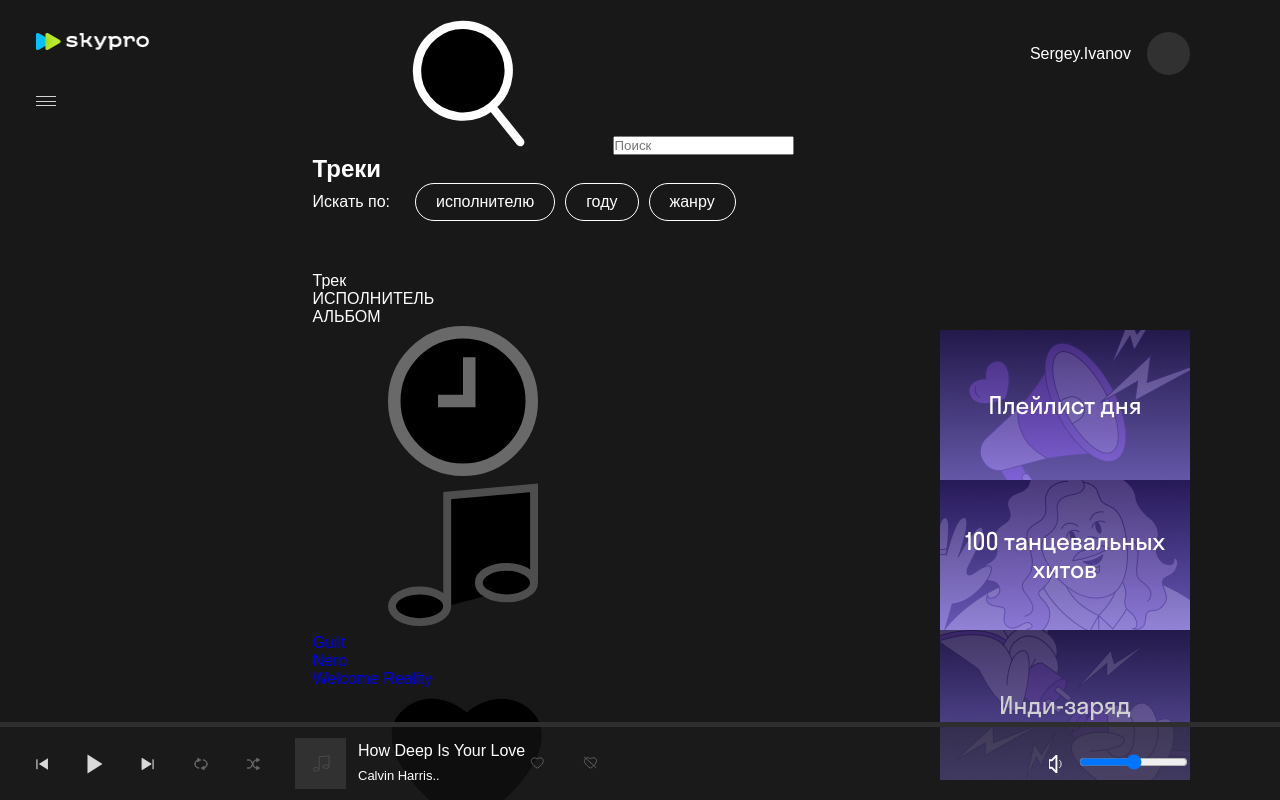
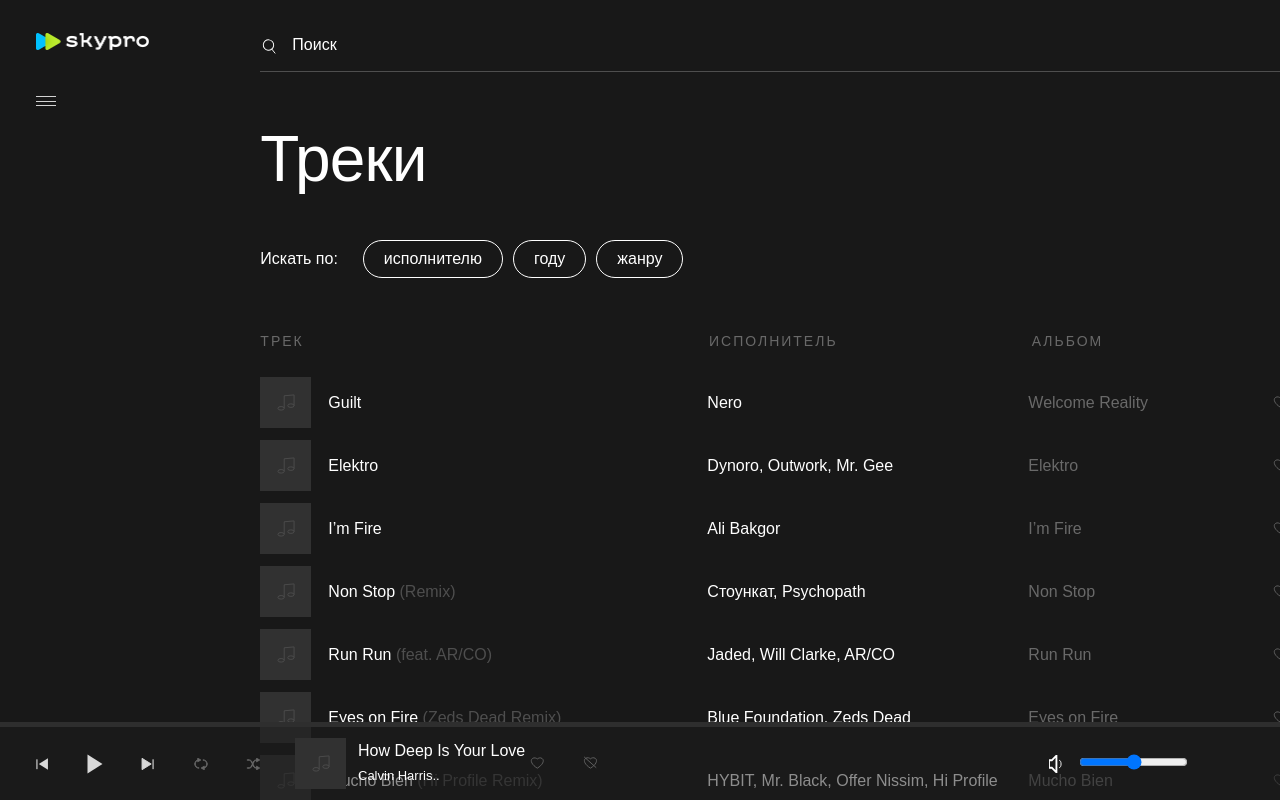
Before and after one commit to JulKuzmi/skypro-music, a React (Create React App) app: page / in a window 1280 px wide. Built offline with nearby package versions, Linux system fonts and the light colour scheme; a web font is replaced by a local one.

Commit message:
add styled components

```diff
--- a/src/components/Track/sceleton.style.jsx
+++ b/src/components/Track/sceleton.style.jsx
@@ -0,0 +1,123 @@
+import styled from "styled-components";
+
+export const PlaylistItem = styled.div`
+  width: 100%;
+  display: block;
+  margin-bottom: 12px;
+`;
+export const PlaylistTrack = styled.div`
+  display: -webkit-box;
+  display: -ms-flexbox;
+  display: flex;
+  -webkit-box-orient: horizontal;
+  -webkit-box-direction: normal;
+  -ms-flex-direction: row;
+  flex-direction: row;
+  -webkit-box-pack: justify;
+  -ms-flex-pack: justify;
+  justify-content: space-between;
+  -webkit-box-align: center;
+  -ms-flex-align: center;
+  align-items: center;
+`;
+export const TrackTitle = styled.div`
+  display: -webkit-box;
+  display: -ms-flexbox;
+  display: flex;
+  -webkit-box-orient: horizontal;
+  -webkit-box-direction: normal;
+  -ms-flex-direction: row;
+  flex-direction: row;
+  -webkit-box-align: center;
+  -ms-flex-align: center;
+  align-items: center;
+  width: 447px;
+`;
+export const TrackTitleImage = styled.div`
+  width: 51px;
+  height: 51px;
+  padding: 16px;
+  background: #313131;
+  display: -webkit-box;
+  display: -ms-flexbox;
+  display: flex;
+  -webkit-box-align: center;
+  -ms-flex-align: center;
+  align-items: center;
+  -webkit-box-pack: center;
+  -ms-flex-pack: center;
+  justify-content: center;
+  margin-right: 17px;
+`;
+export const TrackAuthor = styled.div`
+  width: 321px;
+  display: -webkit-box;
+  display: -ms-flexbox;
+  display: flex;
+  -webkit-box-pack: start;
+  -ms-flex-pack: start;
+  justify-content: flex-start;
+`;
+export const TrackAlbum = styled.div`
+  width: 245px;
+`;
+export const SideBarItem = styled.div`
+  width: 250px;
+  height: 150px;
+  :not(:last-child) {
+    margin-bottom: 30px;
+  }
+`;
+export const TrackTitleSvg = styled.svg`
+  width: 18px;
+  height: 17px;
+  fill: transparent;
+  stroke: #4e4e4e;
+`;
+export const TrackTitleLink = styled.a`
+  font-style: normal;
+  font-weight: 400;
+  font-size: 16px;
+  line-height: 24px;
+  color: #ffffff;
+`;
+export const TrackTitleSpan = styled.span`
+  font-style: normal;
+  font-weight: 400;
+  font-size: 16px;
+  line-height: 24px;
+  color: #4e4e4e;
+`;
+export const TrackAuthorLink = styled.a`
+  font-style: normal;
+  font-weight: 400;
+  font-size: 16px;
+  line-height: 24px;
+  color: #ffffff;
+  text-align: left;
+`;
+export const TrackAlbumLink = styled.a`
+  font-style: normal;
+  font-weight: 400;
+  font-size: 16px;
+  line-height: 24px;
+  color: #696969;
+`;
+export const TrackTimeSvg = styled.svg`
+  width: 14px;
+  height: 12px;
+  margin-right: 17px;
+  fill: transparent;
+  stroke: #696969;
+`;
+export const TrackTimeText = styled.span`
+  font-style: normal;
+  font-weight: 400;
+  font-size: 16px;
+  line-height: 24px;
+  text-align: right;
+  color: #696969;
+`;
+export const TrackTime = styled.div`
+  width: 65px;
+`;
--- a/src/components/Track/track.jsx
+++ b/src/components/Track/track.jsx
@@ -1,40 +1,37 @@
 import { songs } from "../songs";
+import * as S from "./sceleton.style";
+
 export const Track = () => {
   return songs.map((song, index) => {
     return (
-      <div key={index} className="playlist__item">
-        <div className="playlist__track track">
-          <div className="track__title">
-            <div className="track__title-image">
-              <svg className="track__title-svg" alt="music">
+      <S.PlaylistItem>
+        <S.PlaylistTrack>
+          <S.TrackTitle>
+            <S.TrackTitleImage>
+              <S.TrackTitleSvg alt="music">
                 <use xlinkHref="img/icon/sprite.svg#icon-note"></use>
-              </svg>
-            </div>
-            <div className="track__title-text">
-              <a className="track__title-link" href="http://">
-                {song.name}{" "}
-                <span className="track__title-span">{song.add}</span>
-              </a>
-            </div>
-          </div>
-          <div className="track__author">
-            <a className="track__author-link" href="http://">
-              {song.author}
-            </a>
-          </div>
-          <div className="track__album">
-            <a className="track__album-link" href="http://">
-              {song.album}
-            </a>
-          </div>
-          <div className="track__time">
-            <svg className="track__time-svg" alt="time">
+              </S.TrackTitleSvg>
+            </S.TrackTitleImage>
+            <S.TrackAuthor>
+              <S.TrackTitleLink href="http://">
+                {song.name} <S.TrackTitleSpan>{song.add}</S.TrackTitleSpan>
+              </S.TrackTitleLink>
+            </S.TrackAuthor>
+          </S.TrackTitle>
+          <S.TrackAuthor>
+            <S.TrackAuthorLink href="http://">{song.author}</S.TrackAuthorLink>
+          </S.TrackAuthor>
+          <S.TrackAlbum>
+            <S.TrackAlbumLink href="http://">{song.album}</S.TrackAlbumLink>
+          </S.TrackAlbum>
+          <S.TrackTime>
+            <S.TrackTimeSvg alt="time">
               <use xlinkHref="img/icon/sprite.svg#icon-like"></use>
-            </svg>
-            <span className="track__time-text">{song.time}</span>
-          </div>
-        </div>
-      </div>
+            </S.TrackTimeSvg>
+            <S.TrackTimeText>{song.time}</S.TrackTimeText>
+          </S.TrackTime>
+        </S.PlaylistTrack>
+      </S.PlaylistItem>
     );
   });
 };
--- a/src/components/TrackList/trackList.jsx
+++ b/src/components/TrackList/trackList.jsx
@@ -2,6 +2,8 @@
 import { useEffect, useState } from "react";
 import { SceletonCard } from "../Track/sceleton";
 import { Filter } from "../Filter/filter";
+import * as S from "./trackList.style";
+
 export function TrackList() {
   const [isLoading, setLoading] = useState([]);
   const [songs, setPosts] = useState(false);
@@ -12,37 +14,32 @@
       setLoading(false);
     }, 5000);
     return () => clearTimeout(time);
-  }, [songs]);
+  }, []);
   return (
-    <div className="main__centerblock centerblock">
-      <div className="centerblock__search search">
-        <svg className="search__svg">
+    <S.MainCenterblock>
+      <S.CenterblockSearch>
+        <S.SearchSvg>
           <use xlinkHref="img/icon/sprite.svg#icon-search"></use>
-        </svg>
-        <input
-          className="search__text"
-          type="search"
-          placeholder="Поиск"
-          name="search"
-        />
-      </div>
-      <h2 className="centerblock__h2">Треки</h2>
+        </S.SearchSvg>
+        <S.SearchText type="search" placeholder="Поиск" name="search" />
+      </S.CenterblockSearch>
+      <S.CenterblockH2>Треки</S.CenterblockH2>
       <Filter />
-      <div className="centerblock__content">
-        <div className="content__title playlist-title">
-          <div className="playlist-title__col col01">Трек</div>
-          <div className="playlist-title__col col02">ИСПОЛНИТЕЛЬ</div>
-          <div className="playlist-title__col col03">АЛЬБОМ</div>
-          <div className="playlist-title__col col04">
-            <svg className="playlist-title__svg" alt="time">
+      <S.CenterblockContent>
+        <S.ContentTitle>
+          <S.PlaylistTitleCol1>Трек</S.PlaylistTitleCol1>
+          <S.PlaylistTitleCol2>ИСПОЛНИТЕЛЬ</S.PlaylistTitleCol2>
+          <S.PlaylistTitleCol3>АЛЬБОМ</S.PlaylistTitleCol3>
+          <S.PlaylistTitleCol4>
+            <S.PlaylistTitleSvg alt="time">
               <use xlinkHref="img/icon/sprite.svg#icon-watch"></use>
-            </svg>
-          </div>
-        </div>
-        <div className="content__playlist playlist">
+            </S.PlaylistTitleSvg>
+          </S.PlaylistTitleCol4>
+        </S.ContentTitle>
+        <S.ContentPlaylist>
           {isLoading ? <SceletonCard /> : <Track />}
-        </div>
-      </div>
-    </div>
+        </S.ContentPlaylist>
+      </S.CenterblockContent>
+    </S.MainCenterblock>
   );
 }
--- a/src/components/TrackList/trackList.style.jsx
+++ b/src/components/TrackList/trackList.style.jsx
@@ -0,0 +1,163 @@
+import styled from "styled-components";
+
+export const MainCenterblock = styled.div`
+  width: auto;
+  -webkit-box-flex: 3;
+  -ms-flex-positive: 3;
+  flex-grow: 3;
+  padding: 20px 40px 20px 111px;
+`;
+export const CenterblockSearch = styled.div`
+  width: 100%;
+  border-bottom: 1px solid #4e4e4e;
+  margin-bottom: 51px;
+  display: -webkit-box;
+  display: -ms-flexbox;
+  display: flex;
+  -webkit-box-orient: horizontal;
+  -webkit-box-direction: normal;
+  -ms-flex-direction: row;
+  flex-direction: row;
+  -webkit-box-align: center;
+  -ms-flex-align: center;
+  align-items: center;
+`;
+export const SearchSvg = styled.svg`
+  width: 17px;
+  height: 17px;
+  margin-right: 5px;
+  stroke: #ffffff;
+  fill: transparent;
+`;
+export const SearchText = styled.input`
+  -webkit-box-flex: 100;
+  -ms-flex-positive: 100;
+  flex-grow: 100;
+  background-color: transparent;
+  border: none;
+  padding: 13px 10px 14px;
+  font-style: normal;
+  font-weight: 400;
+  font-size: 16px;
+  line-height: 24px;
+  color: #ffffff;
+  &::-webkit-input-placeholder {
+    background-color: transparent;
+    color: #ffffff;
+    font-style: normal;
+    font-weight: 400;
+    font-size: 16px;
+    line-height: 24px;
+  &:-ms-input-placeholder {
+    background-color: transparent;
+    color: #ffffff;
+    font-style: normal;
+    font-weight: 400;
+    font-size: 16px;
+    line-height: 24px;
+  &::-ms-input-placeholder {
+    background-color: transparent;
+    color: #ffffff;
+    font-style: normal;
+    font-weight: 400;
+    font-size: 16px;
+    line-height: 24px;
+  &::placeholder {
+    background-color: transparent;
+    color: #ffffff;
+    font-style: normal;
+    font-weight: 400;
+    font-size: 16px;
+    line-height: 24px;
+`;
+export const CenterblockH2 = styled.h2`
+  font-style: normal;
+  font-weight: 400;
+  font-size: 64px;
+  line-height: 72px;
+  letter-spacing: -0.8px;
+  margin-bottom: 45px;
+`;
+export const CenterblockContent = styled.div`
+  display: -webkit-box;
+  display: -ms-flexbox;
+  display: flex;
+  -webkit-box-orient: vertical;
+  -webkit-box-direction: normal;
+  -ms-flex-direction: column;
+  flex-direction: column;
+  position: relative;
+`;
+export const ContentTitle = styled.div`
+  display: -webkit-box;
+  display: -ms-flexbox;
+  display: flex;
+  -webkit-box-orient: horizontal;
+  -webkit-box-direction: normal;
+  -ms-flex-direction: row;
+  flex-direction: row;
+  -webkit-box-align: center;
+  -ms-flex-align: center;
+  align-items: center;
+  -webkit-box-pack: justify;
+  -ms-flex-pack: justify;
+  justify-content: space-between;
+  margin-bottom: 24px;
+`;
+export const ContentPlaylist = styled.div`
+  display: -webkit-box;
+  display: -ms-flexbox;
+  display: flex;
+  -webkit-box-orient: vertical;
+  -webkit-box-direction: normal;
+  -ms-flex-direction: column;
+  flex-direction: column;
+  overflow-y: auto;
+`;
+export const PlaylistTitleCol1 = styled.div`
+  font-style: normal;
+  font-weight: 400;
+  font-size: 14px;
+  line-height: 24px;
+  letter-spacing: 2px;
+  color: #696969;
+  text-transform: uppercase;
+  width: 447px;
+`;
+export const PlaylistTitleCol2 = styled.div`
+  font-style: normal;
+  font-weight: 400;
+  font-size: 14px;
+  line-height: 24px;
+  letter-spacing: 2px;
+  color: #696969;
+  text-transform: uppercase;
+  width: 321px;
+`;
+export const PlaylistTitleCol3 = styled.div`
+  font-style: normal;
+  font-weight: 400;
+  font-size: 14px;
+  line-height: 24px;
+  letter-spacing: 2px;
+  color: #696969;
+  text-transform: uppercase;
+  width: 245px;
+`;
+export const PlaylistTitleCol4 = styled.div`
+  font-style: normal;
+  font-weight: 400;
+  font-size: 14px;
+  line-height: 24px;
+  letter-spacing: 2px;
+  color: #696969;
+  text-transform: uppercase;
+  width: 60px;
+  text-align: end;
+`;
+export const PlaylistTitleSvg = styled.svg`
+  width: 12px;
+  height: 12px;
+  fill: transparent;
+  stroke: #696969;
+`;
```
